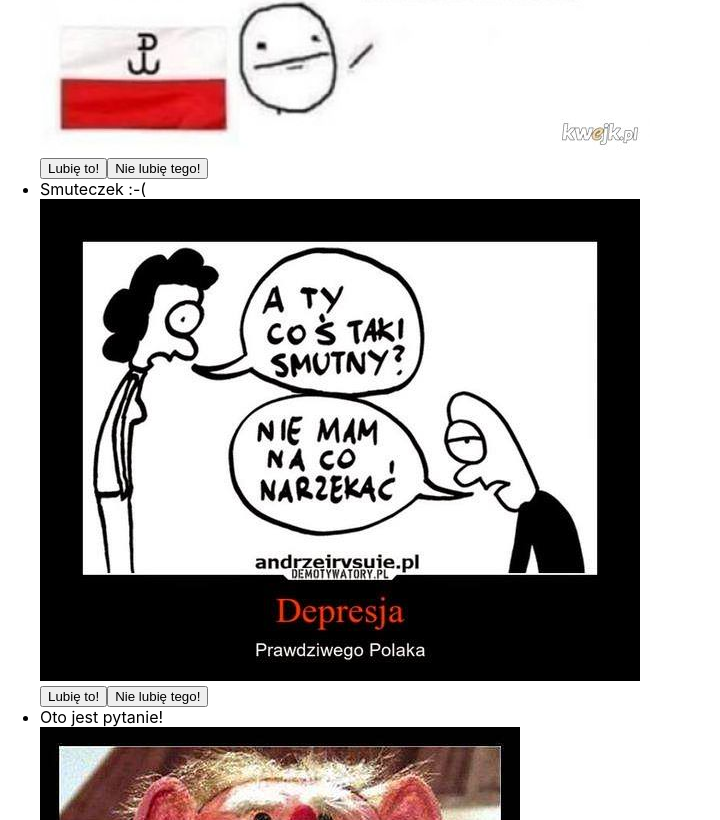
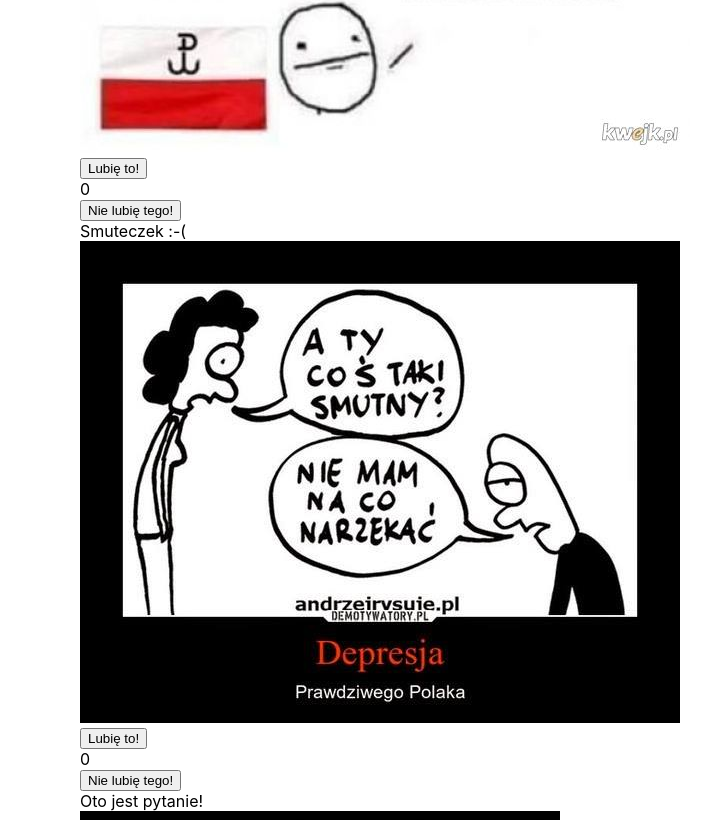
Before and after one commit to izaozga/MemApp, a React (Create React App) app in the folder mems-app/: page /Memy in a window 1280 px wide. Shown: the part 1120-1940 px from the top of the page, without its empty margins (0-720 px from the left). Built offline with nearby package versions, Linux system fonts and the light colour scheme.

Commit message:
Rewriting list

```diff
--- a/mems-app/src/components/MemList.js
+++ b/mems-app/src/components/MemList.js
@@ -8,73 +8,81 @@ import WomanAndClass from "../Gallery/WomanAndClass.jpg";
 
 
 
-const ListOfMems = (props) => {
 
-    return (
-        <li>
-            <div>
 
-                <div>{props.title}</div>
-                <div>{props.img}</div>
 
-            </div>
-
-            <button> Lubię to! </button>
-            <button> Nie lubię tego! </button>
-        </li>
-    )
-}
 
 class MemList extends React.Component {
+    constructor(props) {
+        super(props);
+
+    }
+
     state = {
+
 
         elements: [
             {
                 title: "Piękny język polski",
                 img: <img alt="Wyraz dżdżownica w kilku językach" src={BeatifullPolishLanguage} />,
-                vote: 0
+                votes: 0,
 
             },
             {
                 title: "Smuteczek :-(",
                 img: <img alt="Zakaz narzekania" src={Depression} />,
-                vote: 0,
+                votes: 0
+
 
             },
             {
                 title: "Oto jest pytanie!",
-                img:  <img alt="Kulfon sprawdza, co z nas wyrosło" src={Kulfon} />,
+                img: <img alt="Kulfon sprawdza, co z nas wyrosło" src={Kulfon} />,
                 vote: 0
             },
             {
                 title: "Już wiesz?",
-                img:  <img alt="Powód noszenia maseczki" src={Mask} />,
-                vote: 0
+                img: <img alt="Powód noszenia maseczki" src={Mask} />,
+                votes: 0
 
             },
             {
                 title: "Do przemyślenia!",
                 img: <img alt="Lista ważnych rzeczy, które są za darmo" src={TheBestThings} />,
-                vote: 0
+                votes: 0
 
             },
             {
                 title: "To jest kobieta z klasą!",
-                img:  <img alt="Portret kobiety z klasą" src={WomanAndClass} />,
-                vote: 0
+                img: <img alt="Portret kobiety z klasą" src={WomanAndClass} />,
+                votes: 0
             },
 
         ]
 
     }
+
+
     render() {
+        const photoMems = this.state.elements.map(e => {
+            return (
+                <ul key={e.title}>
+                    <div>{e.title}</div>
+                    <div>{e.img} </div>
+
+                    <div>
+                        <div><button>Lubię to!</button></div>
+                        <div>{e.votes}</div>
+                        <div><button>Nie lubię tego!</button></div>
+                    </div>
+                </ul>
+            )
+        })
+
         return (
             <ul>
-                {this.state.elements.map(listOfMems => <ListOfMems key = {listOfMems.title}
-                title = {listOfMems.title}
-                img = {listOfMems.img}
+                {photoMems}
 
-                />)}
             </ul>
         )
     }
```
